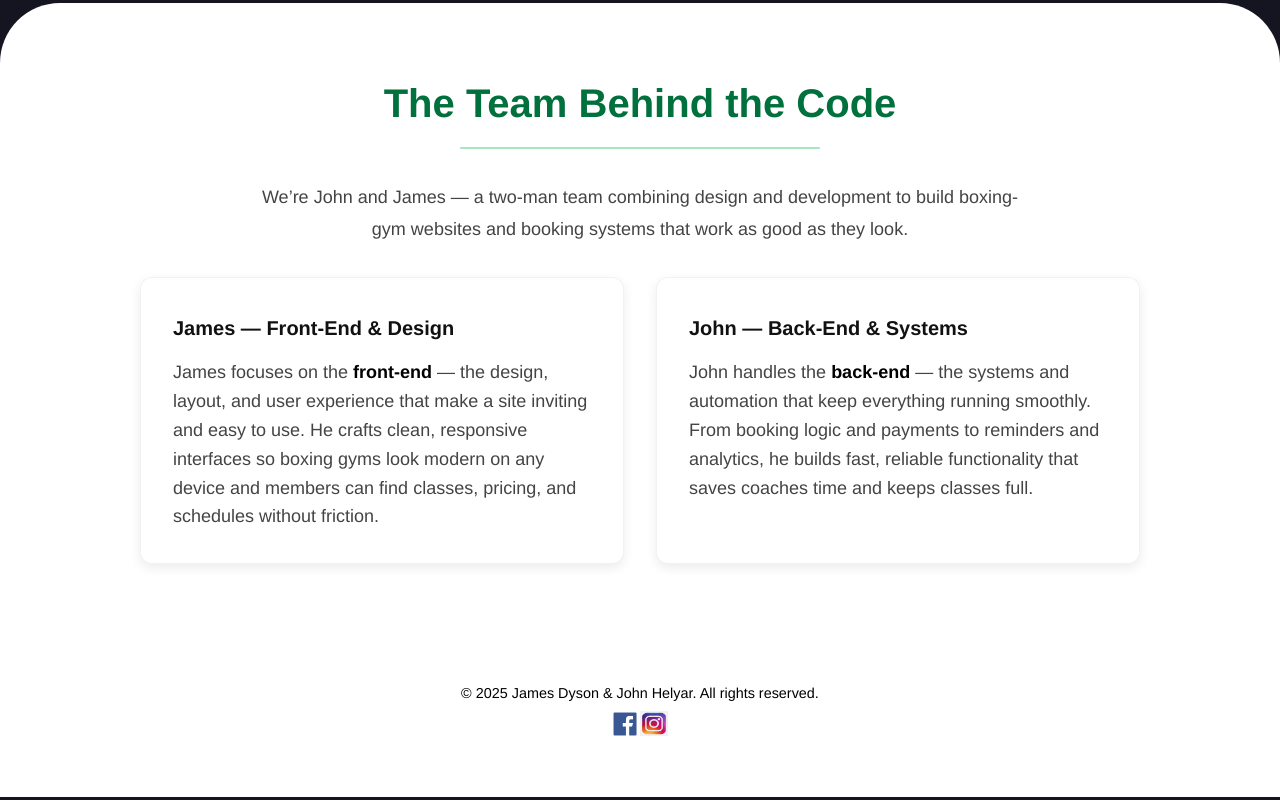
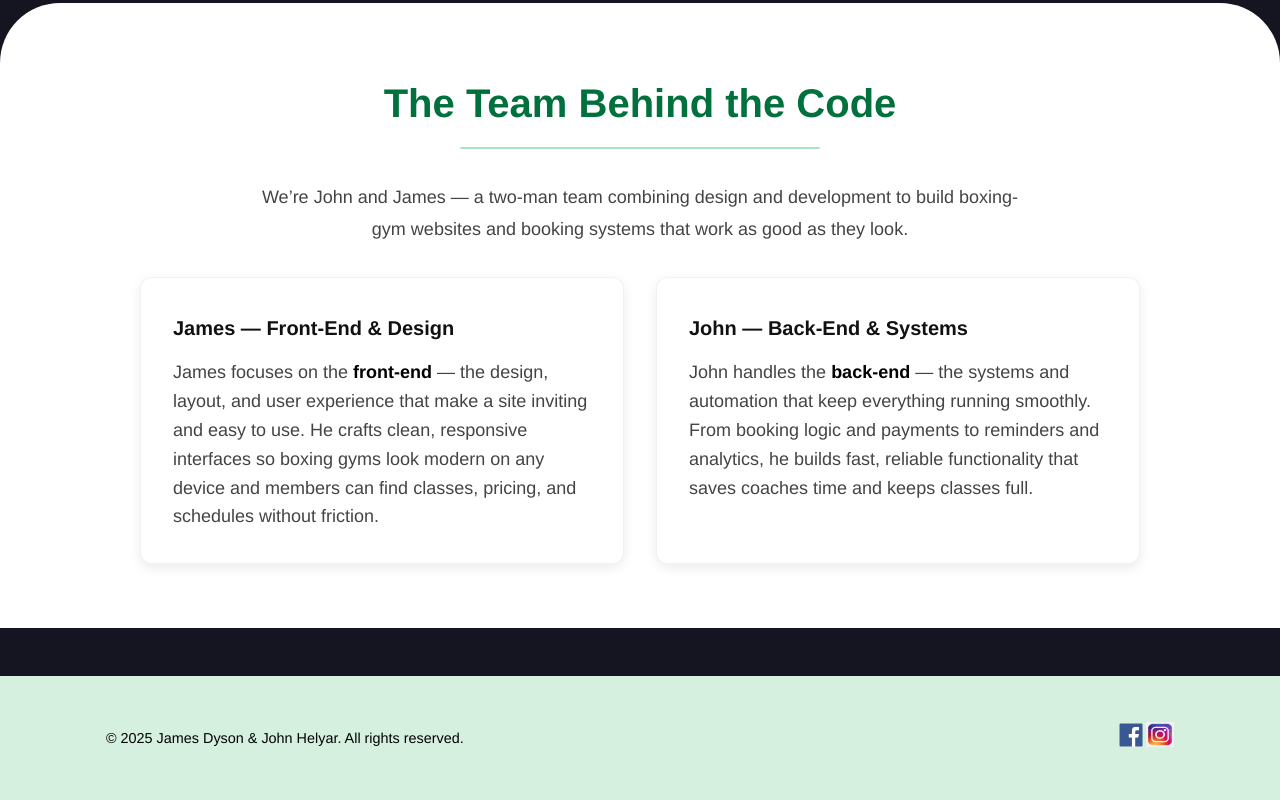
Before and after one commit to Launchset/Portfolio, a React (Vite) app: page / in a window 1280 px wide. Shown: the part 2932-3732 px from the top of the page. Built offline with nearby package versions, Linux system fonts and the light colour scheme.

Commit message:
Refactor footer layout and styles; update hero and projects background colors

```diff
--- a/src/components/Footer.css
+++ b/src/components/Footer.css
@@ -31,3 +31,32 @@
 .footer .facebook-link:hover {
     text-decoration: underline;
 }
+
+/* src/components/Footer.css */
+.footer {
+  background: #d6f0e0;   /* light green, darker than #eefaf3 */
+  color: #111;
+  padding: 1.5rem 1rem;
+  margin-top: 3rem;
+}
+
+.footer-content {
+  max-width: 1100px;
+  margin: 0 auto;
+  display: flex;
+  gap: 1rem;
+  justify-content: space-between;
+  align-items: center;
+  flex-wrap: wrap;
+}
+
+.footer-links a {
+  color: #064420;   /* dark green for contrast */
+  margin-right: .75rem;
+  text-decoration: none;
+  font-weight: 500;
+}
+
+.footer-links a:hover {
+  color: #000;      /* sharp hover */
+}
```
